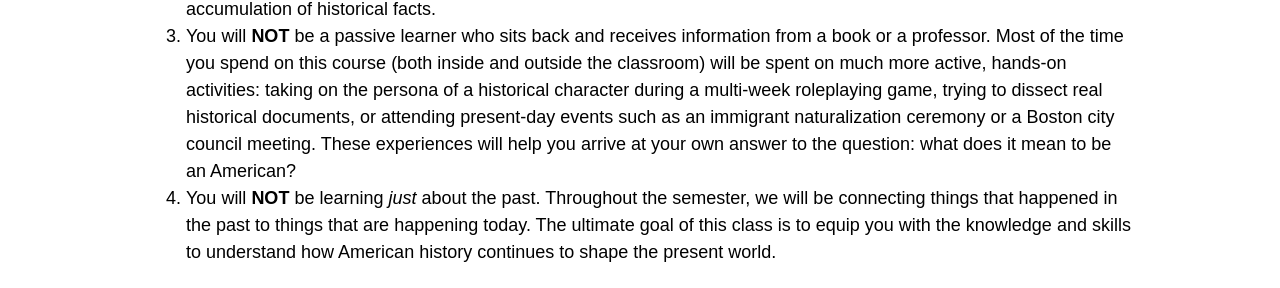
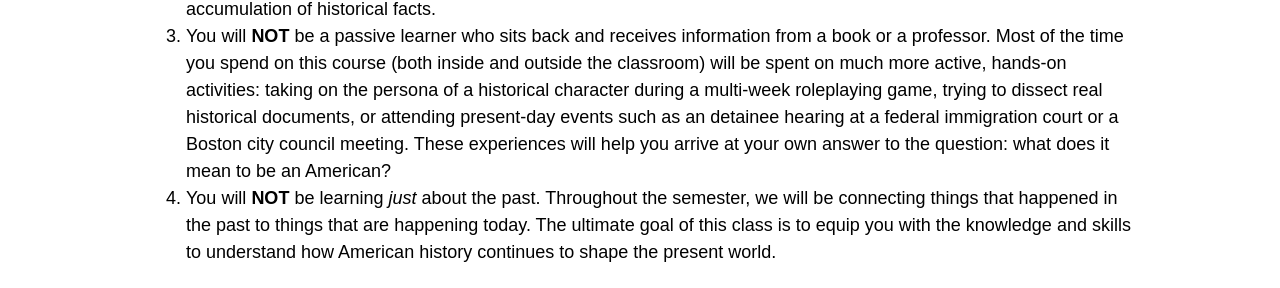
Before and after one commit to cblevins/f18-intro-us, a Jekyll site: the page built from index.md, in a window 1280 px wide. Shown: the part 1016-1304 px from the top of the page. Built offline with Jekyll 4.4.1, drawn with Linux system fonts in a browser that asks for light colours; nearby versions of some CDN libraries.

Commit message:
description

```diff
--- a/index.md
+++ b/index.md
@@ -22,7 +22,7 @@ What does it mean to be an American? How has the idea of the United States and t
 
 1. This course will **NOT** attempt to “cover" everything that happened in U.S. history in a single semester. That would be impossible. Instead, we will be moving through different periods of American history by focusing on one topic or theme from that period at a time. This means that we will be skipping past major events and even entire decades of U.S. history. That’s okay!
 2. You will **NOT** be evaluated on how well you can memorize a series of events, people, and dates. Contrary to what you may have learned in high school, history is not “just one damn thing after another.” History isn’t about what happened; it’s about analyzing evidence and material from the past and then using that evidence to building larger interpretations, stories, and narratives. This course is focused on developing your ability to think historically rather than the accumulation of historical facts.
-3. You will **NOT** be a passive learner who sits back and receives information from a book or a professor. Most of the time you spend on this course (both inside and outside the classroom) will be spent on much more active, hands-on activities: taking on the persona of a historical character during a multi-week roleplaying game, trying to dissect real historical documents, or attending present-day events such as an immigrant naturalization ceremony or a Boston city council meeting. These experiences will help you arrive at your own answer to the question: what does it mean to be an American?
+3. You will **NOT** be a passive learner who sits back and receives information from a book or a professor. Most of the time you spend on this course (both inside and outside the classroom) will be spent on much more active, hands-on activities: taking on the persona of a historical character during a multi-week roleplaying game, trying to dissect real historical documents, or attending present-day events such as an detainee hearing at a federal immigration court or a Boston city council meeting. These experiences will help you arrive at your own answer to the question: what does it mean to be an American?
 4. You will **NOT** be learning *just* about the past. Throughout the semester, we will be connecting things that happened in the past to things that are happening today. The ultimate goal of this class is to equip you with the knowledge and skills to understand how American history continues to shape the present world.
 
 ## Student Learning Outcomes
```
